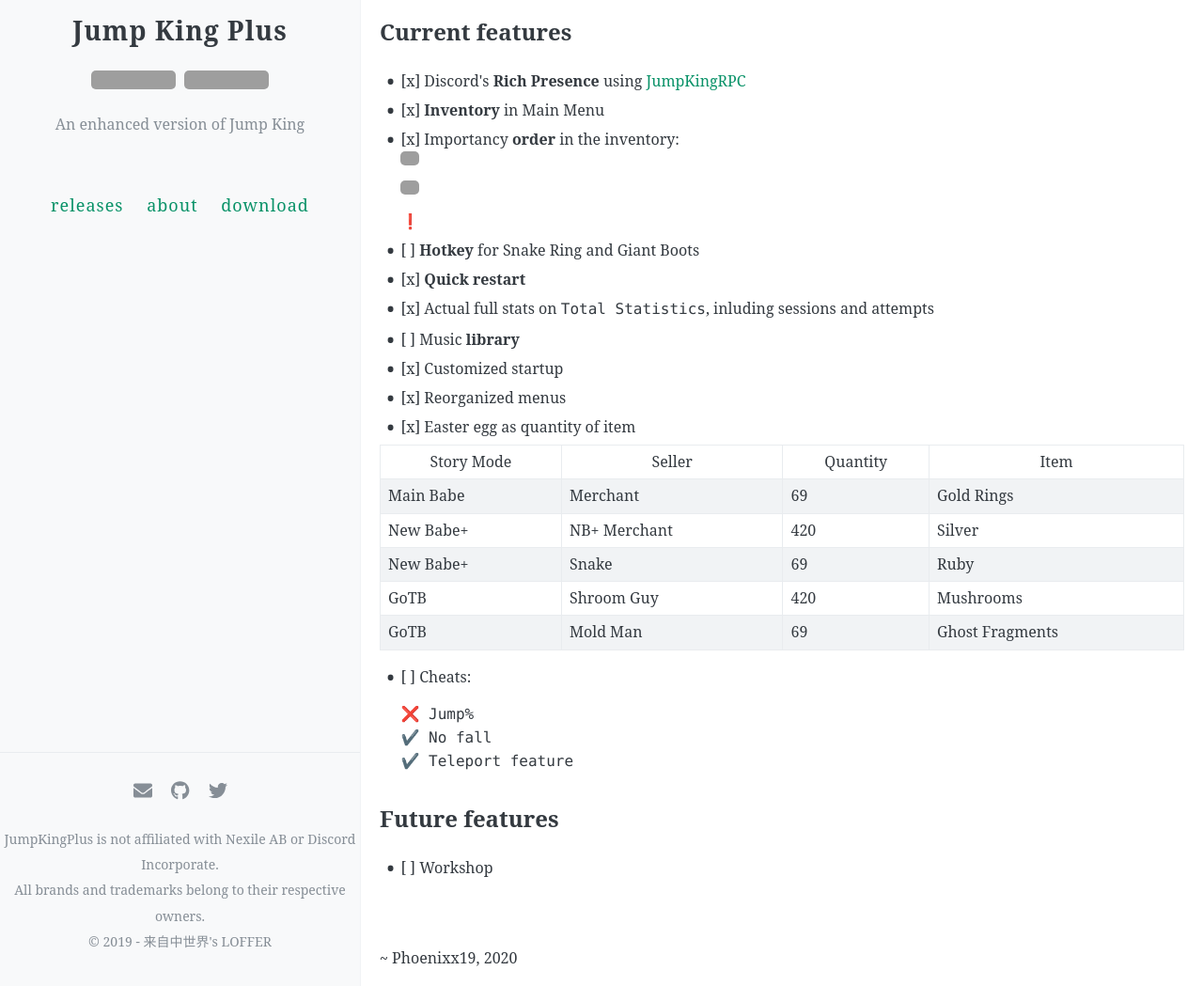
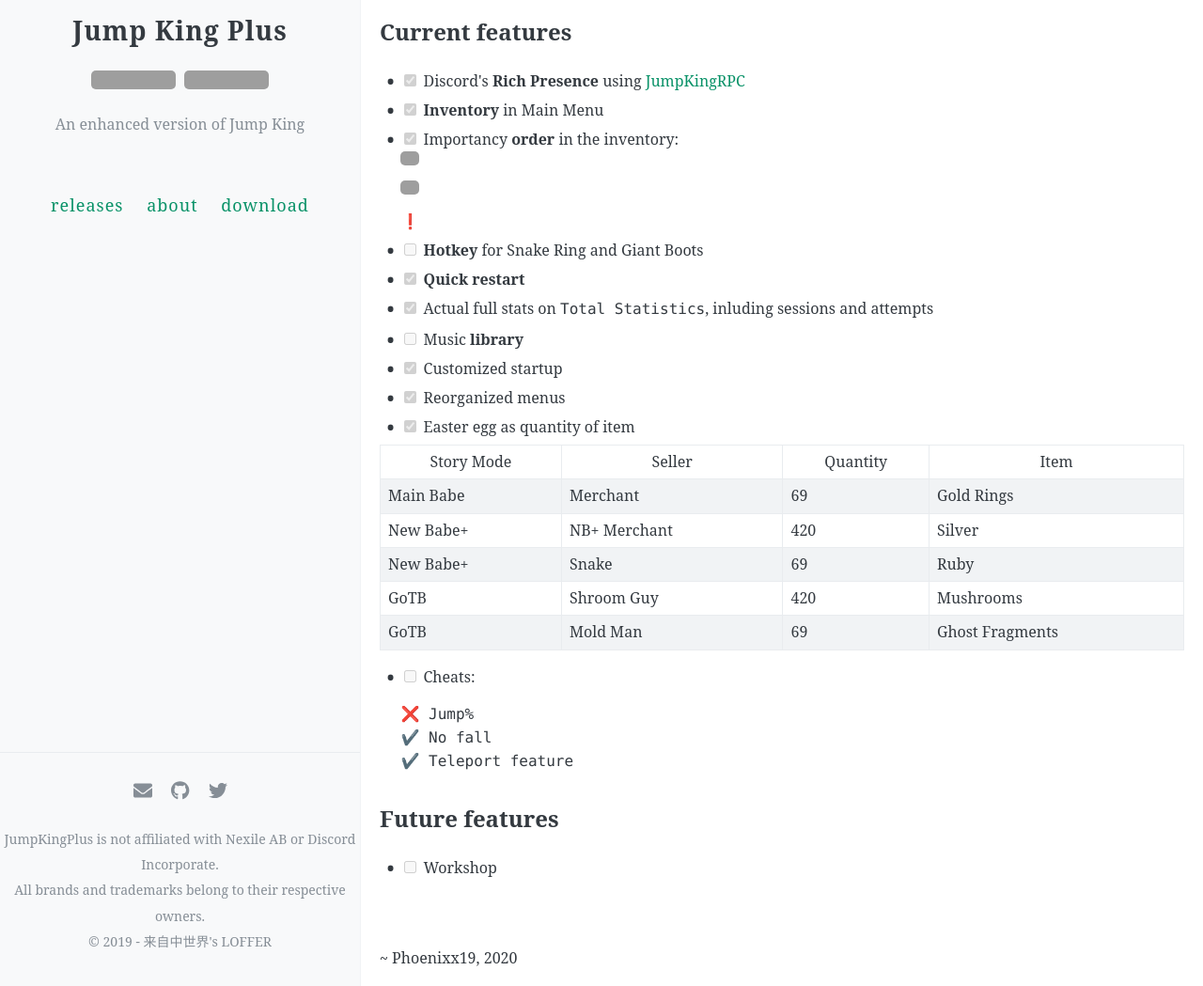
Before and after one commit to JumpKingPlus/JumpKingPlus, a Jekyll site: the page built from docs/about.md, in a window 1280 px wide and 1339 px high. Shown: the part 290-1339 px from the top of the window at 94% size. Built offline with Jekyll 4.4.1, drawn with Linux system fonts in a browser that asks for light colours; nearby versions of some CDN libraries; comment, search, counter and statistics services are not loaded; grey boxes are pictures that could not be loaded.

Commit message:
Update about.md

```diff
--- a/docs/about.md
+++ b/docs/about.md
@@ -9,16 +9,16 @@
 JumpKingPlus is <strong>not</strong> supporting betatesting until its most features are done.</p>
 <h2 id="current-features">Current features</h2>
 <ul>
-<li>[x] Discord&#39;s <strong>Rich Presence</strong> using <a href="https://github.com/Phoenixx19/JumpKingRPC">JumpKingRPC</a></li>
-<li>[x] <strong>Inventory</strong> in Main Menu</li>
-<li>[x] Importancy <strong>order</strong> in the inventory:&ensp;<img src="https://cdn.discordapp.com/app-assets/726077029195448430/735954342825427134.png" height="15" /><img src="https://cdn.discordapp.com/app-assets/726077029195448430/735947335305265202.png" height="15" />❗</li>
-<li>[ ] <strong>Hotkey</strong> for Snake Ring and Giant Boots</li>
-<li>[x] <text title="Let you restart the story mode faster than before directly from your pause menu"><strong>Quick restart</strong></text></li>
-<li>[x] Actual full stats on <code>Total Statistics</code>, inluding sessions and attempts</li>
-<li>[ ] Music <strong>library</strong></li>
-<li>[x] <text title="Including JumpKingPlus logo">Customized startup</text></li>
-<li>[x] Reorganized menus</li>
-<li>[x] Easter egg as quantity of item</li>
+<li><input type="checkbox" id="" disabled="" class="task-list-item-checkbox" checked> Discord&#39;s <strong>Rich Presence</strong> using <a href="https://github.com/Phoenixx19/JumpKingRPC">JumpKingRPC</a></li>
+<li><input type="checkbox" id="" disabled="" class="task-list-item-checkbox" checked> <strong>Inventory</strong> in Main Menu</li>
+<li><input type="checkbox" id="" disabled="" class="task-list-item-checkbox" checked> Importancy <strong>order</strong> in the inventory:&ensp;<img src="https://cdn.discordapp.com/app-assets/726077029195448430/735954342825427134.png" height="15" /><img src="https://cdn.discordapp.com/app-assets/726077029195448430/735947335305265202.png" height="15" />❗</li>
+<li><input type="checkbox" id="" disabled="" class="task-list-item-checkbox"> <strong>Hotkey</strong> for Snake Ring and Giant Boots</li>
+<li><input type="checkbox" id="" disabled="" class="task-list-item-checkbox" checked> <text title="Let you restart the story mode faster than before directly from your pause menu"><strong>Quick restart</strong></text></li>
+<li><input type="checkbox" id="" disabled="" class="task-list-item-checkbox" checked> Actual full stats on <code>Total Statistics</code>, inluding sessions and attempts</li>
+<li><input type="checkbox" id="" disabled="" class="task-list-item-checkbox"> Music <strong>library</strong></li>
+<li><input type="checkbox" id="" disabled="" class="task-list-item-checkbox" checked> <text title="Including JumpKingPlus logo">Customized startup</text></li>
+<li><input type="checkbox" id="" disabled="" class="task-list-item-checkbox" checked> Reorganized menus</li>
+<li><input type="checkbox" id="" disabled="" class="task-list-item-checkbox" checked> Easter egg as quantity of item</li>
 </ul>
 <table>
 <thead>
@@ -63,7 +63,7 @@
 </tbody>
 </table>
 <ul>
-<li><p>[ ] Cheats:   </p>
+<li><p><input type="checkbox" id="" disabled="" class="task-list-item-checkbox"> Cheats:   </p>
 <pre><code>❌ Jump<span class="hljs-comment">%</span>
 ✔️ No fall
 ✔️ Teleport feature
@@ -71,7 +71,7 @@
 </ul>
 <h2 id="future-features">Future features</h2>
 <ul>
-<li>[ ] Workshop</li>
+<li><input type="checkbox" id="" disabled="" class="task-list-item-checkbox"> Workshop</li>
 </ul>
 <p><br>
 <br>
```
